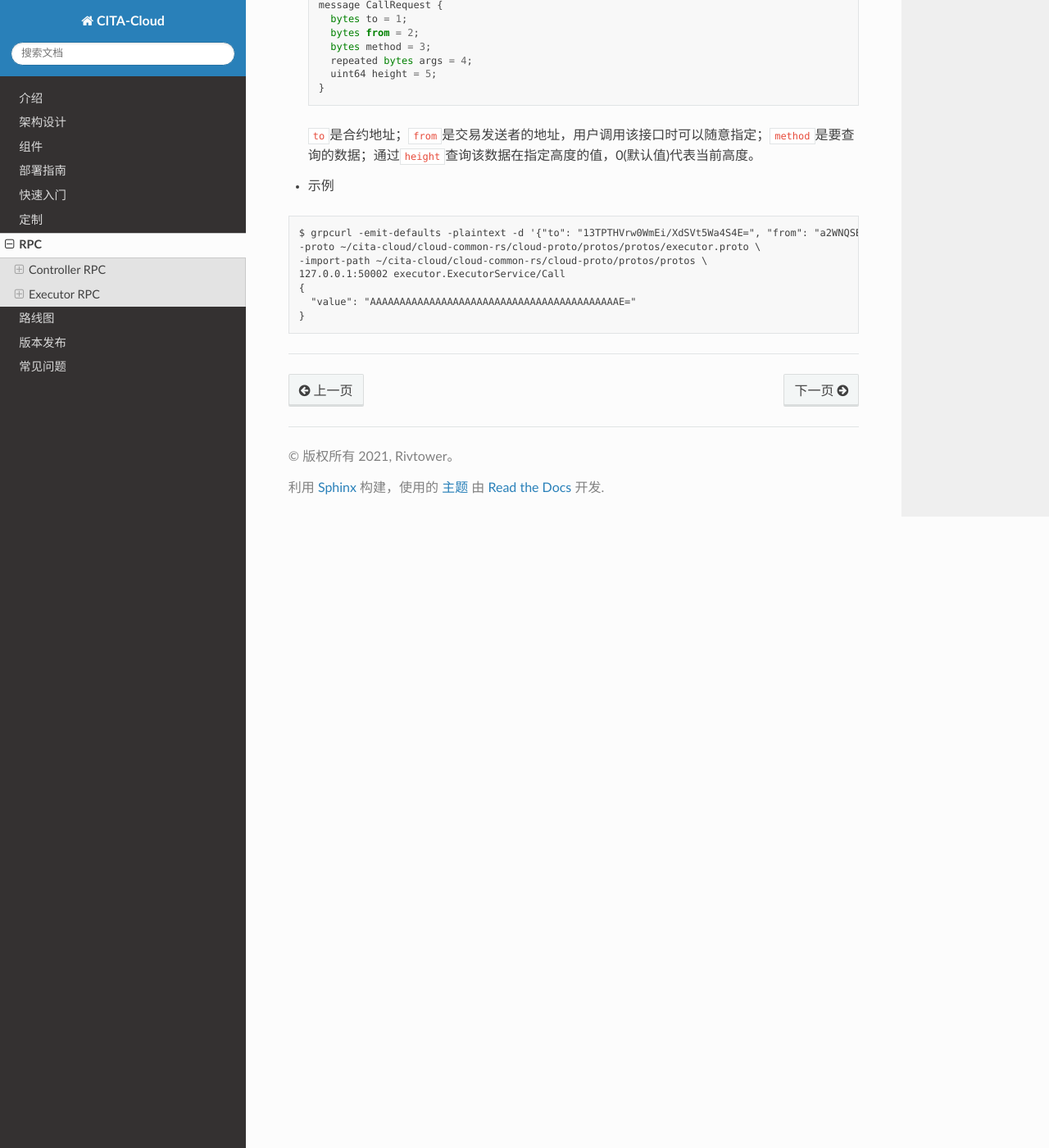
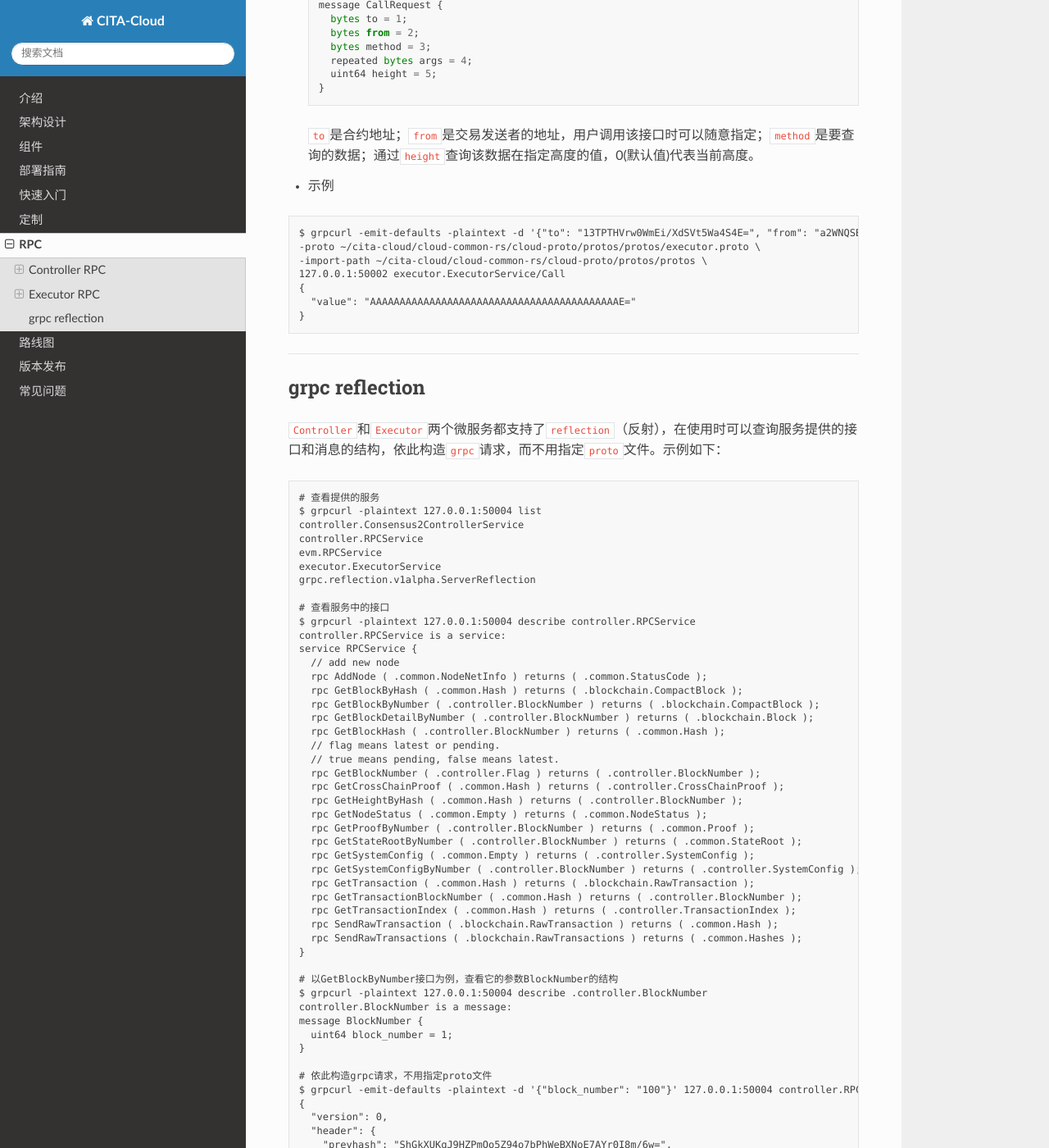
Before and after one commit to cita-cloud/docs, a Sphinx documentation site: the page built from source/rpc.md, in a window 1280 px wide and 1400 px high, scrolled down 15311 px. Shown: the whole window at 82% size. Built offline with Sphinx 7.4.7 and the Read the Docs theme 2.0.0, drawn with Linux system fonts in a browser that asks for light colours; some of the changed text lies outside the part shown.

Commit message:
grpc reflection

````diff
--- a/source/rpc.md
+++ b/source/rpc.md
@@ -828,3 +828,69 @@ $ grpcurl -emit-defaults -plaintext -d '{"to": "13TPTHVrw0WmEi/XdSVt5Wa4S4E=", "
 ```
 
 * * *
+
+## grpc reflection
+
+`Controller`和`Executor`两个微服务都支持了`reflection`（反射），在使用时可以查询服务提供的接口和消息的结构，依此构造`grpc`请求，而不用指定`proto`文件。示例如下：
+
+```
+# 查看提供的服务
+$ grpcurl -plaintext 127.0.0.1:50004 list
+controller.Consensus2ControllerService
+controller.RPCService
+evm.RPCService
+executor.ExecutorService
+grpc.reflection.v1alpha.ServerReflection
+
+# 查看服务中的接口
+$ grpcurl -plaintext 127.0.0.1:50004 describe controller.RPCService
+controller.RPCService is a service:
+service RPCService {
+  // add new node
+  rpc AddNode ( .common.NodeNetInfo ) returns ( .common.StatusCode );
+  rpc GetBlockByHash ( .common.Hash ) returns ( .blockchain.CompactBlock );
+  rpc GetBlockByNumber ( .controller.BlockNumber ) returns ( .blockchain.CompactBlock );
+  rpc GetBlockDetailByNumber ( .controller.BlockNumber ) returns ( .blockchain.Block );
+  rpc GetBlockHash ( .controller.BlockNumber ) returns ( .common.Hash );
+  // flag means latest or pending.
+  // true means pending, false means latest.
+  rpc GetBlockNumber ( .controller.Flag ) returns ( .controller.BlockNumber );
+  rpc GetCrossChainProof ( .common.Hash ) returns ( .controller.CrossChainProof );
+  rpc GetHeightByHash ( .common.Hash ) returns ( .controller.BlockNumber );
+  rpc GetNodeStatus ( .common.Empty ) returns ( .common.NodeStatus );
+  rpc GetProofByNumber ( .controller.BlockNumber ) returns ( .common.Proof );
+  rpc GetStateRootByNumber ( .controller.BlockNumber ) returns ( .common.StateRoot );
+  rpc GetSystemConfig ( .common.Empty ) returns ( .controller.SystemConfig );
+  rpc GetSystemConfigByNumber ( .controller.BlockNumber ) returns ( .controller.SystemConfig );
+  rpc GetTransaction ( .common.Hash ) returns ( .blockchain.RawTransaction );
+  rpc GetTransactionBlockNumber ( .common.Hash ) returns ( .controller.BlockNumber );
+  rpc GetTransactionIndex ( .common.Hash ) returns ( .controller.TransactionIndex );
+  rpc SendRawTransaction ( .blockchain.RawTransaction ) returns ( .common.Hash );
+  rpc SendRawTransactions ( .blockchain.RawTransactions ) returns ( .common.Hashes );
+}
+
+# 以GetBlockByNumber接口为例，查看它的参数BlockNumber的结构
+$ grpcurl -plaintext 127.0.0.1:50004 describe .controller.BlockNumber
+controller.BlockNumber is a message:
+message BlockNumber {
+  uint64 block_number = 1;
+}
+
+# 依此构造grpc请求，不用指定proto文件
+$ grpcurl -emit-defaults -plaintext -d '{"block_number": "100"}' 127.0.0.1:50004 controller.RPCService/GetBlockByNumber
+{
+  "version": 0,
+  "header": {
+    "prevhash": "ShGkXUKqJ9HZPmQo5Z94o7bPhWeBXNoE7AYr0I8m/6w=",
+    "timestamp": "1687337523507",
+    "height": "100",
+    "transactionsRoot": "GrIdg1XPoX+OYRlIMegajyK+yMco/vt0ftA161CCqis=",
+    "proposer": "x+nzQBPukPmVH7VqMNFqh+F03Cg="
+  },
+  "body": {
+    "txHashes": [
+
+    ]
+  }
+}
+```
````
